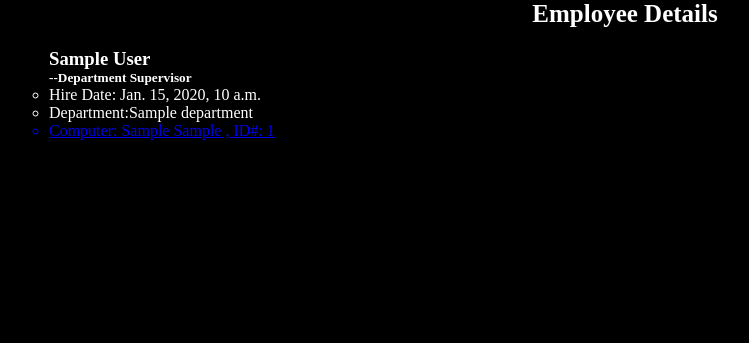
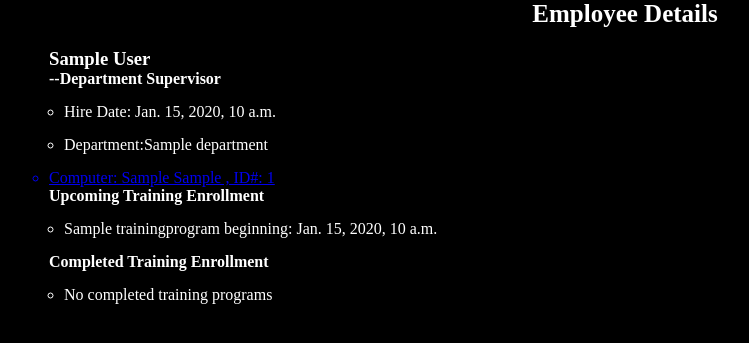
Before and after one commit to garrulous-gobies/Bangazon_1, a Django app: page /Bangazon/Employees/1 in a window 1280 px wide. Shown: the part 80-423 px from the top of the page, without its empty margins (15-764 px from the left). Run offline with Django 3.2, Linux system fonts and the light colour scheme; tables that the repository leaves empty hold one stand-in row (values such as "Sample post"); some libraries are stand-ins or nearby versions.

Commit message:
training programs in emplyee details and response tests for employee_details

```diff
--- a/Bangazon/models.py
+++ b/Bangazon/models.py
@@ -58,6 +58,7 @@ class TrainingProgram(models.Model):
       MinValueValidator(0)
     ]
   )
+  employee = models.ManyToManyField(Employee, through="EmployeeTrainingProgram")
   def __str__(self):
     return self
 
--- a/Bangazon/templates/Bangazon/employee_details.html
+++ b/Bangazon/templates/Bangazon/employee_details.html
@@ -6,22 +6,43 @@
     <h1 class="main_title">Employee Details</h1>
     {% if employee_details %}
       <ul class="bangazon_list">
-        <h3>{{employee_details.firstName}} {{employee_details.lastName}}</p>
-        <h5>{% if employee_details.isSupervisor == 1 %}--Department Supervisor{% endif %}</h5>
+        <h3>{{employee_details.firstName}} {{employee_details.lastName}}</h3>
+        <h4>{% if employee_details.isSupervisor == 1 %}--Department Supervisor{% endif %}</h4>
         <ul>
-                <li>Hire Date: {{employee_details.startDate}}</li>
-                <li>Department:{{employee_details.departmentId.name}}</li>
+            <li class="bangazon_list_item">Hire Date: {{employee_details.startDate}}</li>
+            <li class="bangazon_list_item">Department:{{employee_details.departmentId.name}}</li>
 
             {% if employee_details.computer.all|length == 0 %}
-                    <li>Computer: No computer assigned.
+                <li class="bangazon_list_item">Computer: No computer assigned.
             {% endif %}
 
             {% for computer in employee_details.computer.all  %}
                 <a href={% url 'Bangazon:computer_details' computer.id %}><li>Computer: {{computer.manufacturer}} {{computer.model}} , ID#: {{computer.id}}</li></a>
             {% endfor %}
         </ul>
-            {% if employee_details.departmentId %}
+        <h4>Upcoming Training Enrollment</h4>
+        <ul>
+            {% if upcoming_training_programs|length > 0 %}
+                {% for program in upcoming_training_programs %}
+                    <li class="bangazon_list_item">{{program.name}} beginning: {{program.startDate}}</li>
+                {% endfor %}
+                {% else %}
+                    <li class="bangazon_list_item">No upcoming enrollments</li>
             {% endif %}
+        </ul>
+        <h4>Completed Training Enrollment</h4>
+        <ul>
+            {% if past_training_programs|length > 0 %}
+                {% for program in past_training_programs %}
+                    <li class="bangazon_list_item">{{program.name}} beginning: {{program.startDate}}</li>
+                {% endfor %}
+            {% else %}
+                <li class="bangazon_list_item">No completed training programs</li>
+            {% endif %}
+        </ul>
+
+
+
     {% else %}
       <p class="no_items_found">No employees in system.</p>
     {% endif %}
--- a/Bangazon/views.py
+++ b/Bangazon/views.py
@@ -11,8 +11,20 @@ def employees(request):
   return render(request, 'Bangazon/employees.html', context)
 
 def employee_details(request, employee_id):
+    now = timezone.now()
     employee_details = Employee.objects.get(pk=employee_id)
-    context = {'employee_details': employee_details}
+    past_training_programs = list()
+    upcoming_training_programs = list()
+    for program in employee_details.trainingprogram_set.all():
+        if (program.startDate < now):
+            past_training_programs.append(program)
+        elif (program.startDate > now):
+            upcoming_training_programs.append(program)
+    context = {
+        'employee_details': employee_details,
+        'past_training_programs':past_training_programs,
+        'upcoming_training_programs': upcoming_training_programs
+        }
     return render(request, 'Bangazon/employee_details.html', context)
 
 def departments(request):
```
Also changed, not shown: Bangazon/tests.py (+19 -1 lines). Lines whose indentation alone changed are shown as unchanged.
